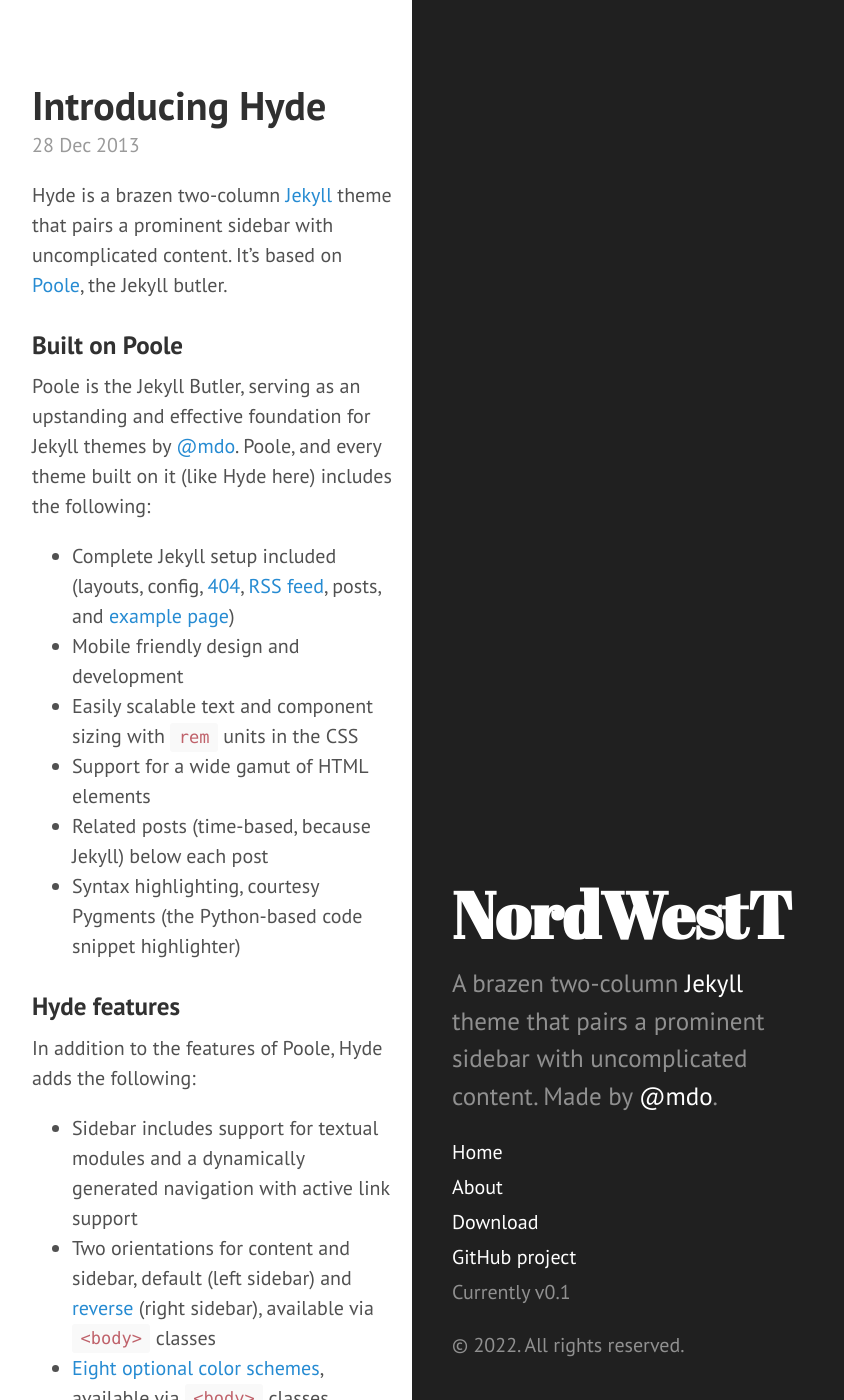
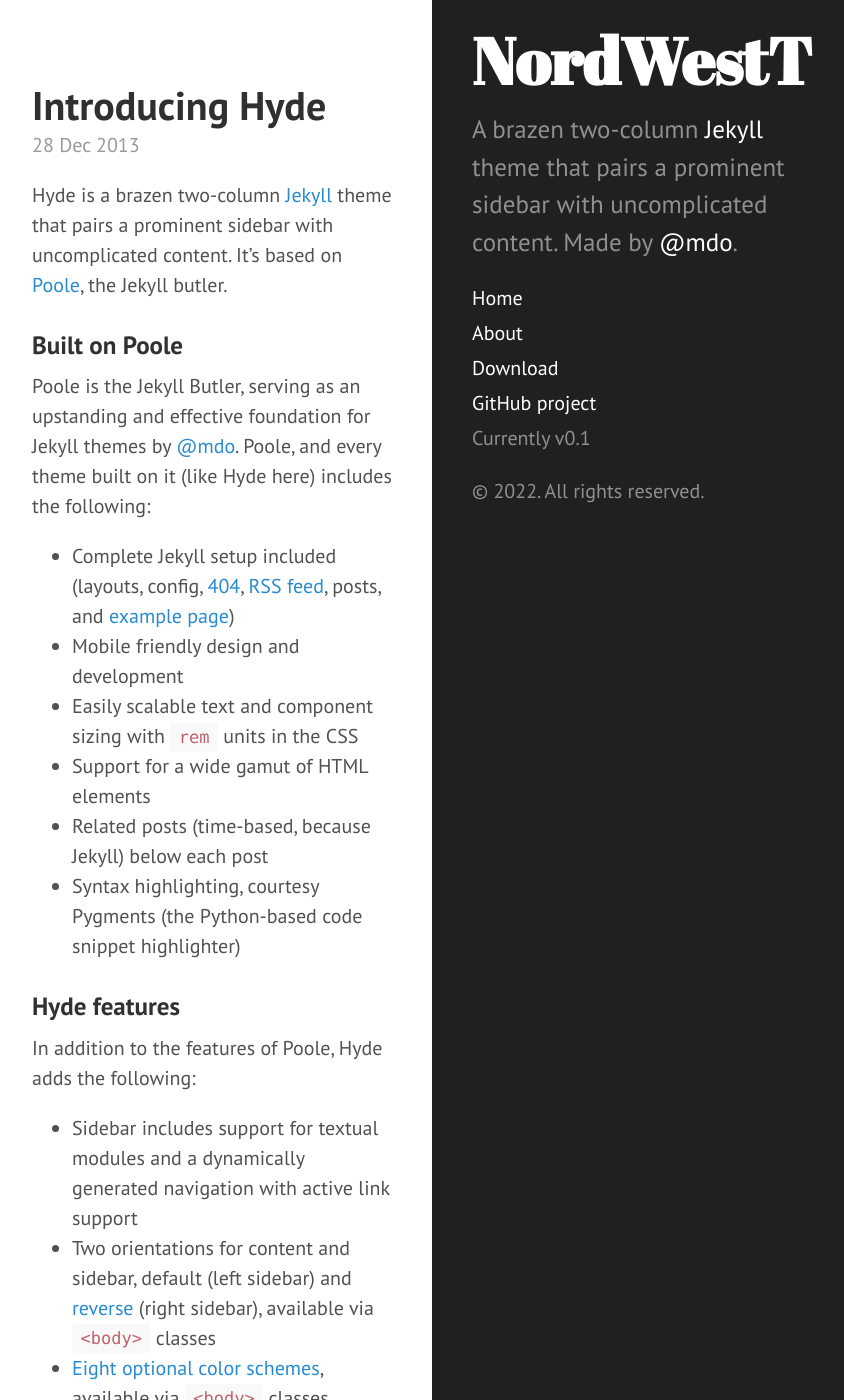
Before and after one commit to nordwestt/blog, a Jekyll site: the page built from index.html, in a window 1280 px wide and 1400 px high. Shown: the whole window, without its empty margins (428-1272 px from the left). Built offline with Jekyll 4.4.1, drawn with Linux system fonts in a browser that asks for light colours; the list of posts is cut into pages by our own code.

Commit message:
Move sidebar contents to top

```diff
--- a/public/css/hyde.css
+++ b/public/css/hyde.css
@@ -65,7 +65,7 @@
     top: 0;
     left: 0;
     bottom: 0;
-    width: 22rem;
+    width: 21rem;
     text-align: left;
   }
 }
@@ -109,7 +109,7 @@
   .sidebar-sticky {
     position: absolute;
     right:  1rem;
-    bottom: 1rem;
+    top: 1rem;
     left:   1rem;
   }
 }
```
